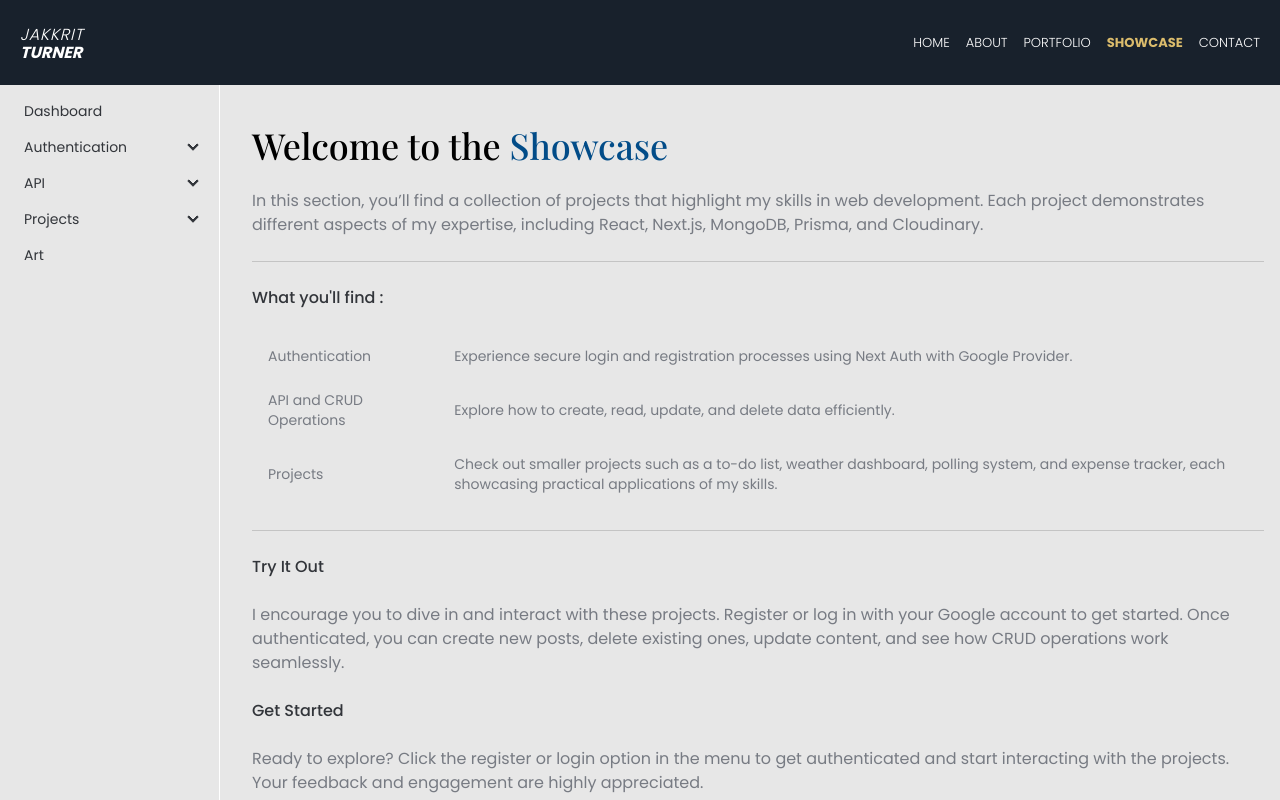
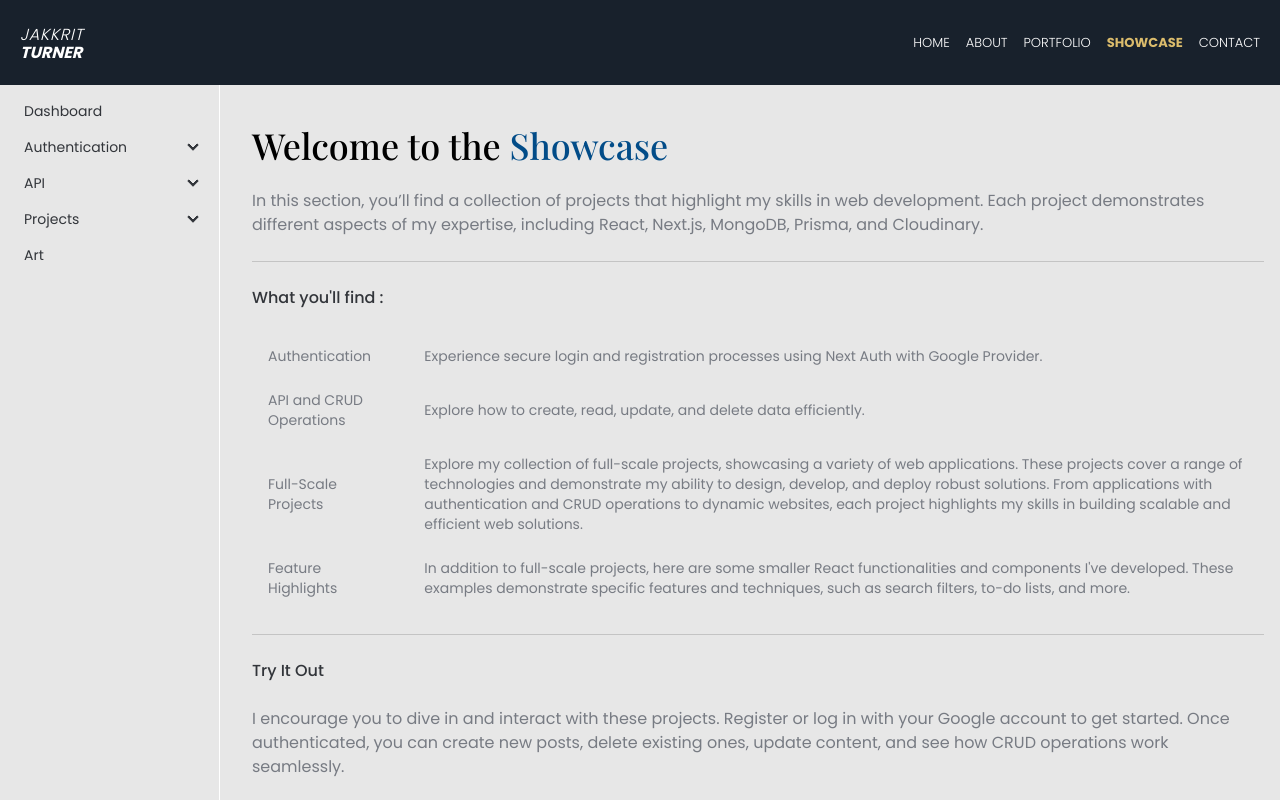
Before and after one commit to jkTurner/mysite, a Next.js app: page /showcase in a window 1280 px wide. Shown: the top 800 px of the page. Built offline with nearby package versions, Linux system fonts and the light colour scheme.

Commit message:
improved intro

```diff
--- a/app/components/hero/Hero.tsx
+++ b/app/components/hero/Hero.tsx
@@ -10,10 +10,7 @@ const Hero = () => {
                     <h3><span>CO-</span>CREATED</h3>
                 </div>
 
-                <p>Driven and results-oriented web developer with a strong background in creating dynamic and
-                    responsive web applications. Seeking a challenging position to leverage expertise in modern
-                    frameworks like React and Next.js to deliver high-quality web solutions and drive successful
-                    project outcomes.
+                <p>Web developer with a strong background in creating dynamic and responsive web applications. Driven and results-oriented, with expertise in modern frameworks like React and Next.js, seeking a position to leverage these skills and deliver high-quality web solutions that drive successful project outcomes.
                 </p>
 
                 <a href="" className={styles.hero_btn}>
--- a/app/showcase/components/Findings.tsx
+++ b/app/showcase/components/Findings.tsx
@@ -13,9 +13,13 @@ const findingsData: Findings[] = [
         description: "Explore how to create, read, update, and delete data efficiently.",
     },
     {
-        topic: "Projects",
-        description: "Check out smaller projects such as a to-do list, weather dashboard, polling system, and expense tracker, each showcasing practical applications of my skills.",
+        topic: "Full-Scale Projects",
+        description: "Explore my collection of full-scale projects, showcasing a variety of web applications. These projects cover a range of technologies and demonstrate my ability to design, develop, and deploy robust solutions. From applications with authentication and CRUD operations to dynamic websites, each project highlights my skills in building scalable and efficient web solutions.",
     },
+    {
+        topic: "Feature Highlights",
+        description: "In addition to full-scale projects, here are some smaller React functionalities and components I've developed. These examples demonstrate specific features and techniques, such as search filters, to-do lists, and more."
+    }
 ];
 
 const Findings = () => {
```
